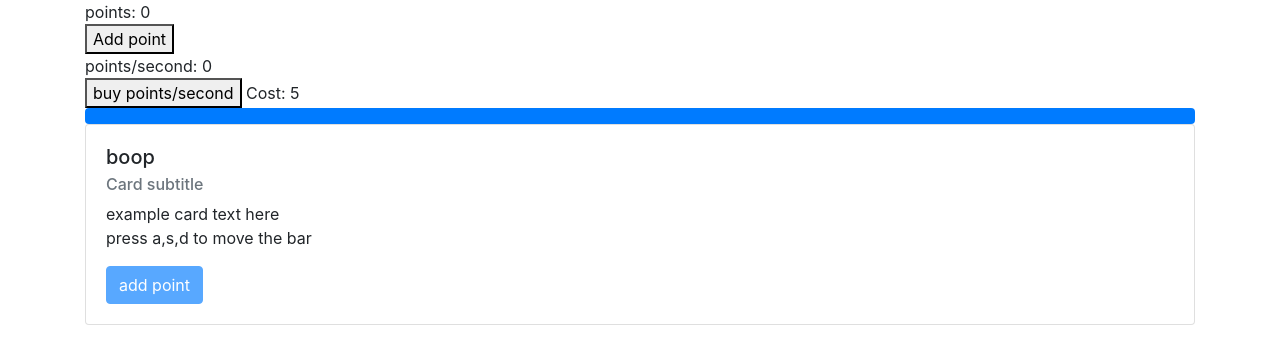
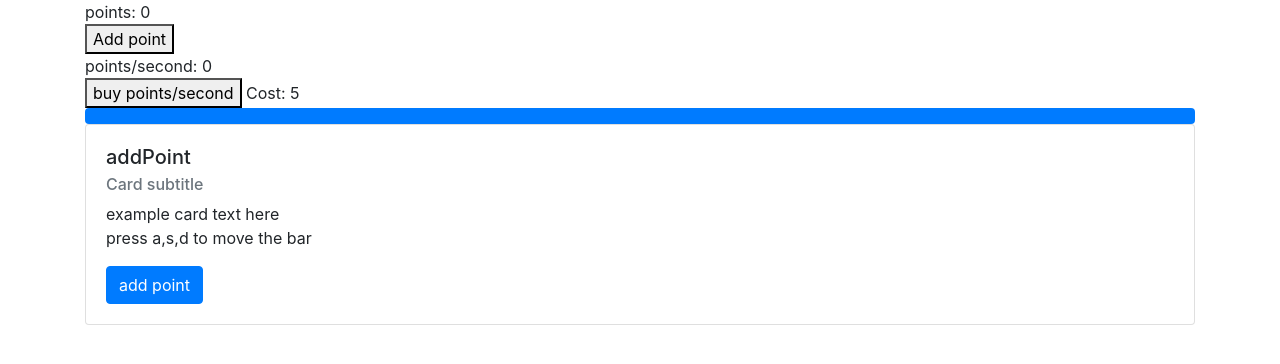
Before and after one commit to jatunda/jatunda.github.io, a plain HTML site: page magic_incremental.html in a window 1280 px wide. Drawn offline with nearby package versions, Linux system fonts and the light colour scheme.

Commit message:
reenable addpoint action button

```diff
--- a/magic_incremental/main.js
+++ b/magic_incremental/main.js
@@ -71,7 +71,7 @@ function createAction(actionName, func, ...funcArgs) {
         <h5 class="card-title">` + actionName + `</h5>
         <h6 class="card-subtitle mb-2 text-muted">Card subtitle</h6>
         <p class="card-text">example card text here<br>press a,s,d to move the bar</p>
-        <button type="button" class="btn btn-primary" onclick="` + onclickText + `" disabled>add point</button>
+        <button type="button" class="btn btn-primary" onclick="` + onclickText + `" >add point</button>
       </div>
     </div>`
     //return card
@@ -79,7 +79,7 @@ function createAction(actionName, func, ...funcArgs) {
 }
 
 updateDisplay();
-createAction("boop", addPoint);
+createAction("addPoint", addPoint);
 
 function tick() {
   points += pps / (1000 / msUntilNextTick);
```
Also changed, not shown: magic_incremental.html (+0 -1 lines).
